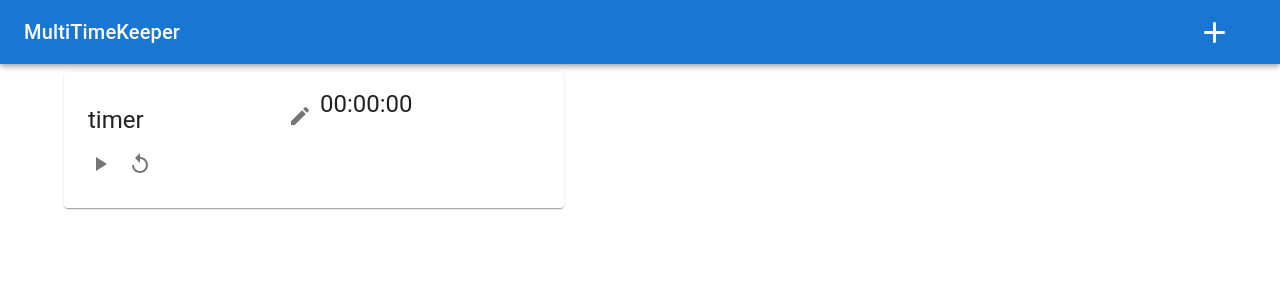
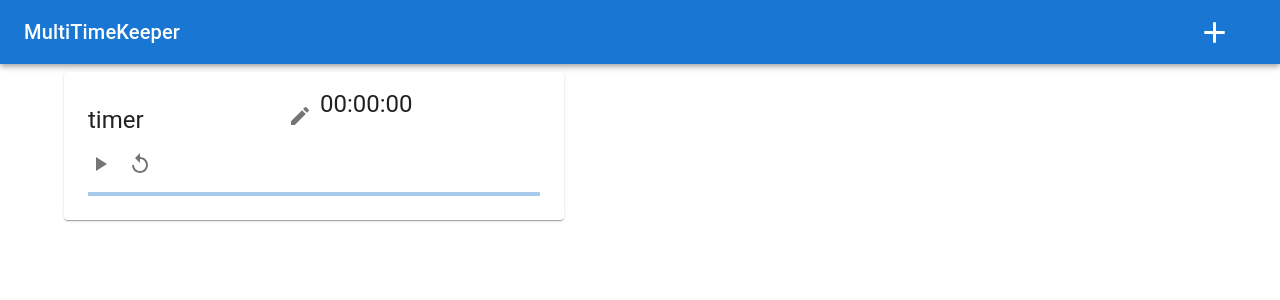
Before and after one commit to MenoMkt/multi-time-keaper, a React (Create React App) app in the folder frontend/: page / in a window 1280 px wide. Shown: the top 300 px of the page. Built offline with nearby package versions, Linux system fonts and the light colour scheme.

Commit message:
[add]プログレスバーを表示する

```diff
--- a/frontend/src/component/Card.tsx
+++ b/frontend/src/component/Card.tsx
@@ -1,4 +1,10 @@
-import React, { useEffect, useRef, useState } from "react";
+import React, {
+  ProfilerOnRenderCallback,
+  useEffect,
+  useReducer,
+  useRef,
+  useState,
+} from "react";
 import PropTypes from "prop-types";
 import AdapterDateFns from "@mui/lab/AdapterDateFns";
 import LocalizationProvider from "@mui/lab/LocalizationProvider";
@@ -10,6 +16,7 @@ import {
   IconButton,
   TextField,
   Typography,
+  LinearProgress,
 } from "@mui/material";
 
 import PlayArrowIcon from "@mui/icons-material/PlayArrow";
@@ -26,6 +33,11 @@ import Countdown, {
 type Props = {
   title: string;
 };
+type Progress = {
+  value: number;
+  startDate: number;
+  endDate: number;
+};
 
 const TimerCard = (props: Props) => {
   const [time, setTime] = useState(new Date());
@@ -34,6 +46,11 @@ const TimerCard = (props: Props) => {
   const [titleEditMode, setTitleEditMode] = useState(false);
   const [countdownDate, setCountdownDate] = useState(Date.now());
   const [running, setRunning] = useState(false);
+  const [progress, setProgress] = useState<Progress>({
+    value: 0,
+    startDate: Date.now(),
+    endDate: Date.now(),
+  });
 
   let countdownApi: CountdownApi | undefined = undefined;
   // Renderer callback with condition
@@ -56,6 +73,11 @@ const TimerCard = (props: Props) => {
       .set("minute", time.getMinutes())
       .set("second", time.getSeconds());
     setCountdownDate(timeDate.valueOf());
+    setProgress({
+      value: 0,
+      startDate: Date.now(),
+      endDate: time.valueOf(),
+    });
     countdownApi?.start();
     setRunning(true);
   };
@@ -69,8 +91,18 @@ const TimerCard = (props: Props) => {
     console.log("on complete timer");
     timerAlert();
     setRunning(false);
+    countdownApi?.stop();
+    // TODO:タイマー終了時に残り時間を00:00:00にしたいが、カウントダウンの日時を設定すると再度アラートが発火する
+    // setCountdownDate(Date.now());
   };
-
+  const onCountdownTick = () => {
+    setProgress((state) => ({
+      ...state,
+      value:
+        ((Date.now() - state.startDate) * 100) /
+        (state.endDate - state.startDate),
+    }));
+  };
   /**
    * Notification APIで通知する
    */
@@ -113,7 +145,8 @@ const TimerCard = (props: Props) => {
           width: "500px",
         }}
       >
-        <CardContent
+        <CardContent>
+          <Box
             sx={{
               alignItems: "flex-start",
               display: "flex",
@@ -214,11 +247,22 @@ const TimerCard = (props: Props) => {
                     countdownApi = ref?.getApi();
                   }}
                   onComplete={completeTimer}
+                  onTick={onCountdownTick}
                   overtime={true}
                   autoStart={false}
                   zeroPadTime={3}
                 />
               </Box>
+            </Box>
+          </Box>
+          <Box
+            sx={{
+              mt: 1,
+              ml: 1,
+              mr: 1,
+            }}
+          >
+            <LinearProgress variant="determinate" value={progress.value} />
           </Box>
         </CardContent>
       </Card>
```
Lines whose indentation alone changed are shown as unchanged.
